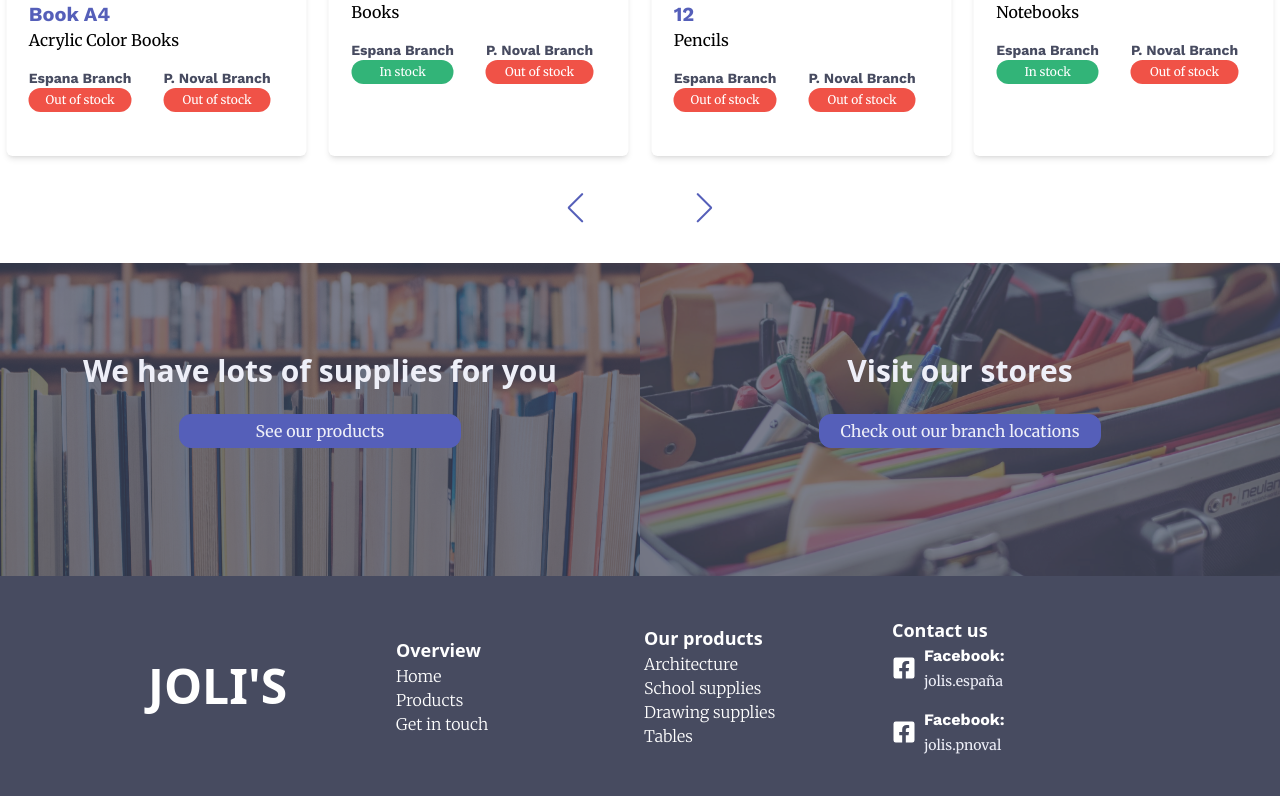
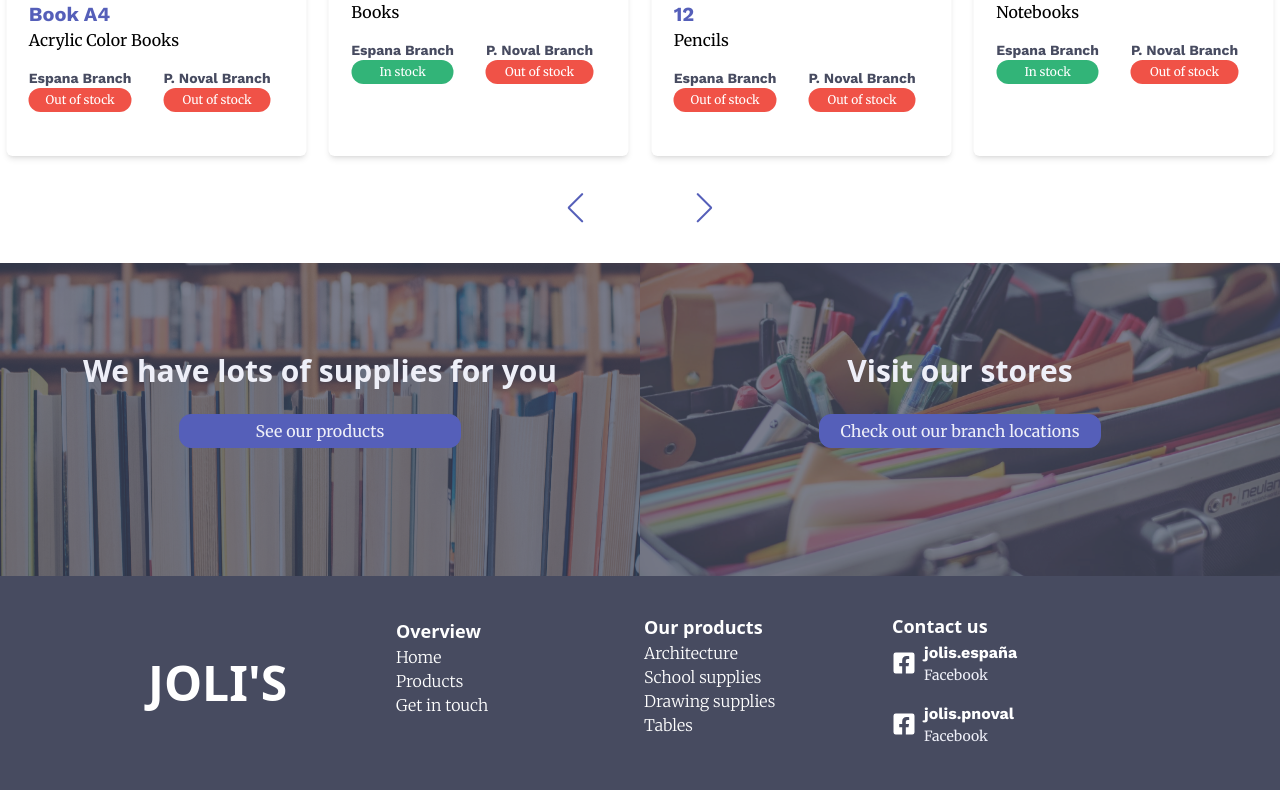
Before and after one commit to quinzonjosh/jolis, a Next.js app: page / in a window 1280 px wide. Shown: the part 676-1472 px from the top of the page. Built offline with nearby package versions, Linux system fonts and the light colour scheme.

Commit message:
Modified footer to match teacher's suggestions
-  Flipped Facebook text and link positions.
- Our products items now get an underline when hovered.
- Put Overview, Products, and Contacts on roughly the same height as suggested.

```diff
--- a/components/Footer/Footer.jsx
+++ b/components/Footer/Footer.jsx
@@ -27,7 +27,7 @@ const Footer = () => {
     <footer className="bg-primary text-white">
       <div className={styles.footer_wrapper}>
         <div className="font-bold text-[2rem] md:text-[3rem]">JOLI&apos;S</div>
-        <div>
+        <div className="relative bottom-4">
           <span className="font-bold text-lg">Overview</span>
           <ul>
             {links.map(({ name, link }) => {
@@ -42,33 +42,33 @@ const Footer = () => {
           </ul>
         </div>
 
-        <div>
+        <div className="relative bottom-2">
           <span className="font-bold text-lg">Our products</span>
           <ul>
             {tempProducts.map(({ name, link }) => {
               return (
                 <li key={name}>
                   <Link href={link}>
-                    <a className="font-light">{name}</a>
+                    <a className="font-light hover:underline">{name}</a>
                   </Link>
                 </li>
               );
             })}
           </ul>
         </div>
-        <div>
+        <div className="relative bottom-1">
           <span className="font-bold text-lg">Contact us</span>
           <div className="flex items-center justify-center md:justify-start gap-2 mb-4">
             <span className="text-2xl">
               <FaFacebookSquare />
             </span>
             <div>
-              <p className="font-bold font-heading">Facebook:</p>
               <Link href="https://www.facebook.com/jolis.espana">
-                <a className="text-sm text-white-accent-ghost hover:underline">
+                <a className="font-bold font-heading hover:underline">
                   jolis.españa
                 </a>
               </Link>
+              <p className="text-sm text-white-accent-ghost">Facebook</p>
             </div>
           </div>
           <div className="flex items-center justify-center md:justify-start gap-2">
@@ -76,12 +76,12 @@ const Footer = () => {
               <FaFacebookSquare />
             </span>
             <div>
-              <p className="font-bold font-heading">Facebook:</p>
               <Link href="https://www.facebook.com/jolis.pnoval">
-                <a className="text-sm text-white-accent-ghost hover:underline">
+                <a className="font-bold font-heading hover:underline">
                   jolis.pnoval
                 </a>
               </Link>
+              <p className="text-sm text-white-accent-ghost">Facebook</p>
             </div>
           </div>
           {/*
```
